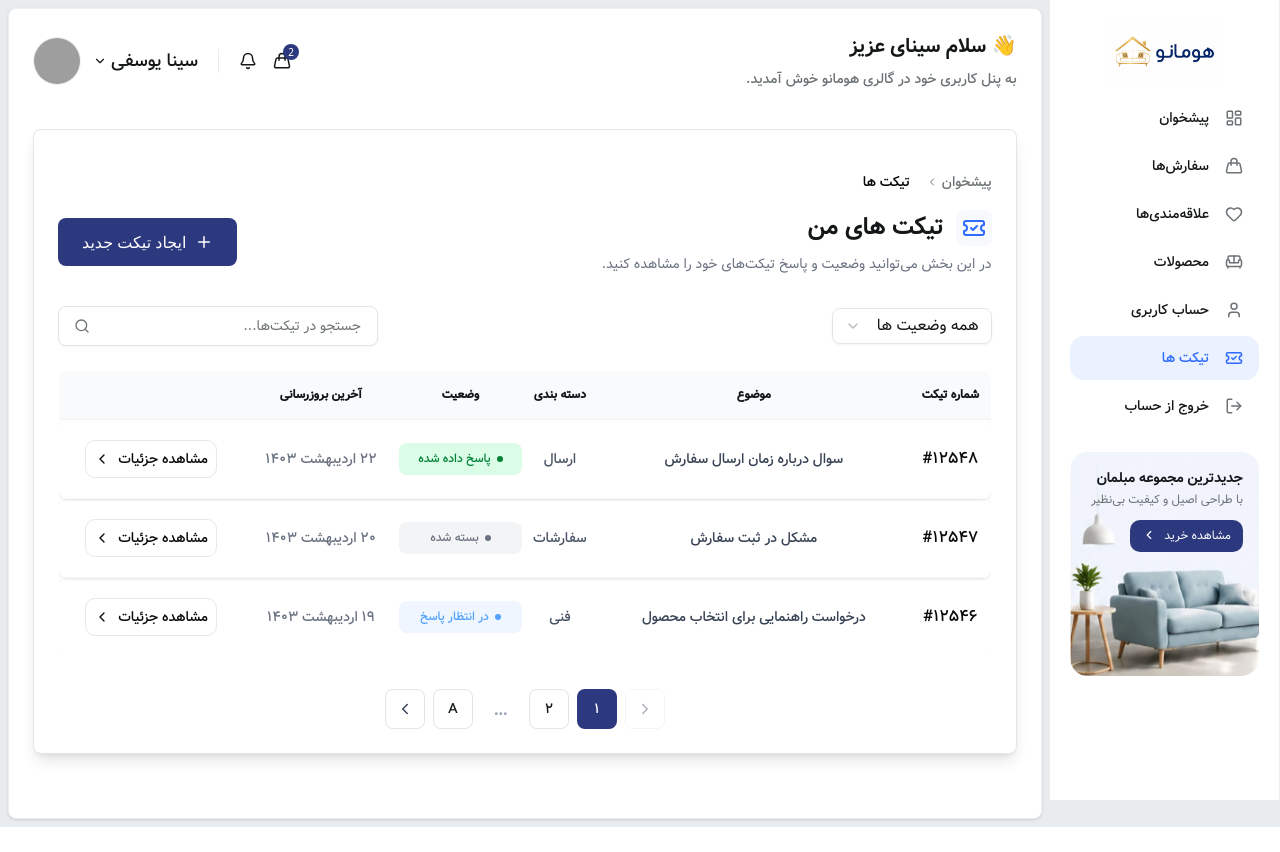
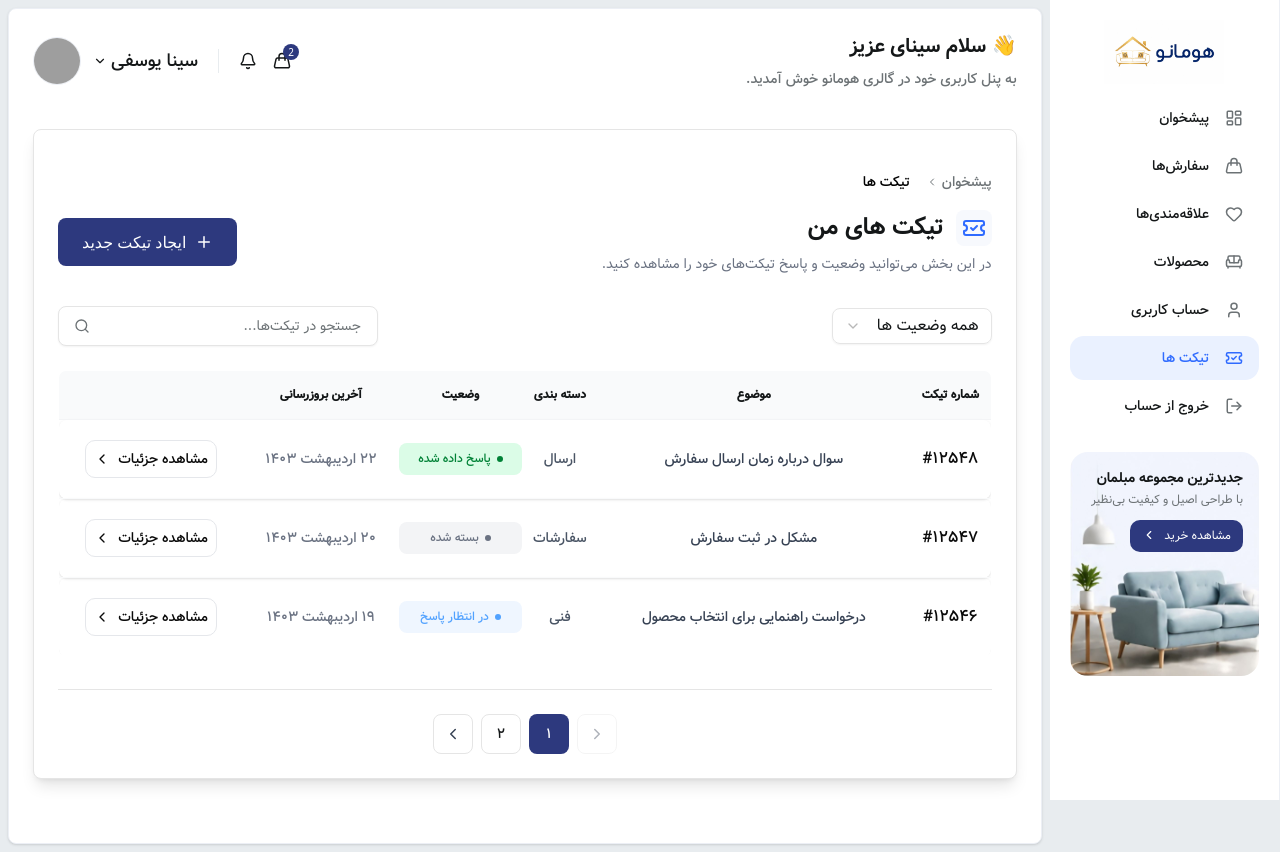
Before and after one commit to Hamiiiidreza/Home-Style, a React (Vite) app: page /my-account/tickets in a window 1280 px wide. Before the commit the page ends 827 px from the top, so only its background shows below. Built offline with nearby package versions, Linux system fonts and the light colour scheme; grey boxes are pictures that could not be loaded.

Commit message:
feat(pagination): add new props for stats and items count display

```diff
--- a/src/components/ui/custom-pagination.tsx
+++ b/src/components/ui/custom-pagination.tsx
@@ -6,10 +6,22 @@ import {
     PaginationItem,
 } from "../ui/pagination";
 
+import {
+    Select,
+    SelectContent,
+    SelectItem,
+    SelectTrigger,
+    SelectValue,
+} from "../../components/ui/select"
+
 interface CustomPaginationProps {
     currentPage: number;
     totalPages: number;
     onPageChange: (page: number) => void;
+    totalItems?: number;
+    itemsPerPage?: number;
+    onItemsPerPageChange?: (size: number) => void;
+    label?: string; // مثلا "محصول" یا "کاربر"
 }
 
 const toPersianDigits = (num: number | string): string => {
@@ -20,12 +32,25 @@ export default function CustomPagination({
     currentPage,
     totalPages,
     onPageChange,
+    totalItems,
+    itemsPerPage,
+    onItemsPerPageChange,
+    label = "مورد"
 }: CustomPaginationProps) {
-    // اگر صفحات کمتر یا مساوی ۱ بود، چیزی نمایش داده نشود
-    if (totalPages <= 1) return null;
+    if (totalPages <= 1 && !totalItems) return null;
 
     return (
-        <div className="mt-8 flex justify-center" dir="rtl">
+        <div className="mt-8 flex flex-col md:flex-row items-center justify-between gap-4 border-t pt-6" dir="rtl">
+
+            <div className="flex-1 text-right">
+                {totalItems !== undefined && (
+                    <span className="font-VazirMedium text-sm text-neutral-06">
+                        مجموع {toPersianDigits(totalItems)} {label}
+                    </span>
+                )}
+            </div>
+
+            <div className="flex-1 flex justify-center">
                 <Pagination>
                     <PaginationContent className="flex items-center gap-2">
                         <PaginationItem>
@@ -41,8 +66,11 @@ onPageChange,
                                 <ChevronRight size={18} className="text-gray-700 transition-colors group-hover:text-white" />
                             </button>
                         </PaginationItem>
+
                         {[...Array(totalPages)].map((_, index) => {
                             const pageNumber = index + 1;
+
+                            if (pageNumber <= 3 || pageNumber === totalPages) {
                                 const isActive = currentPage === pageNumber;
                                 return (
                                     <PaginationItem key={pageNumber}>
@@ -62,20 +90,19 @@ onPageChange,
                                         </button>
                                     </PaginationItem>
                                 );
-                    })}
-                    <PaginationItem>
+                            }
+                            if (pageNumber === 4 && totalPages > 4) {
+                                return (
+                                    <PaginationItem key="dots">
                                         <span className="size-10 flex items-center justify-center text-gray-400 font-bold select-none">
                                             ...
                                         </span>
                                     </PaginationItem>
-                    <PaginationItem>
-                        <button
-                            type="button"
-                            className="size-10 flex items-center justify-center rounded-md font-VazirMedium text-sm transition-colors bg-white text-neutral-07 border hover:text-white hover:bg-main cursor-pointer"
-                        >
-                            A
-                        </button>
-                    </PaginationItem>
+                                );
+                            }
+                            return null;
+                        })}
+
                         <PaginationItem>
                             <button
                                 type="button"
@@ -89,9 +116,36 @@ onPageChange,
                                 <ChevronLeft size={18} className="text-gray-700 transition-colors group-hover:text-white" />
                             </button>
                         </PaginationItem>
-
                     </PaginationContent>
                 </Pagination>
             </div>
+
+            <div className="flex-1 flex justify-end items-center gap-2">
+                {itemsPerPage !== undefined && (
+                    <>
+                        <span className="text-sm font-VazirRegular text-neutral-05">
+                            تعداد در صفحه
+                        </span>
+
+                        <Select
+                            value={String(itemsPerPage)}
+                            onValueChange={(value) =>
+                                onItemsPerPageChange?.(Number(value))
+                            }
+                        >
+                            <SelectTrigger className="w-[70px] font-VazirMedium">
+                                <SelectValue placeholder="انتخاب" />
+                            </SelectTrigger>
+
+                            <SelectContent className='font-VazirRegular'>
+                                <SelectItem value="10">{toPersianDigits(10)}</SelectItem>
+                                <SelectItem value="20">{toPersianDigits(20)}</SelectItem>
+                                <SelectItem value="50">{toPersianDigits(50)}</SelectItem>
+                            </SelectContent>
+                        </Select>
+                    </>
+                )}
+            </div>
+        </div>
     );
 }
```
Lines whose indentation alone changed are shown as unchanged.
